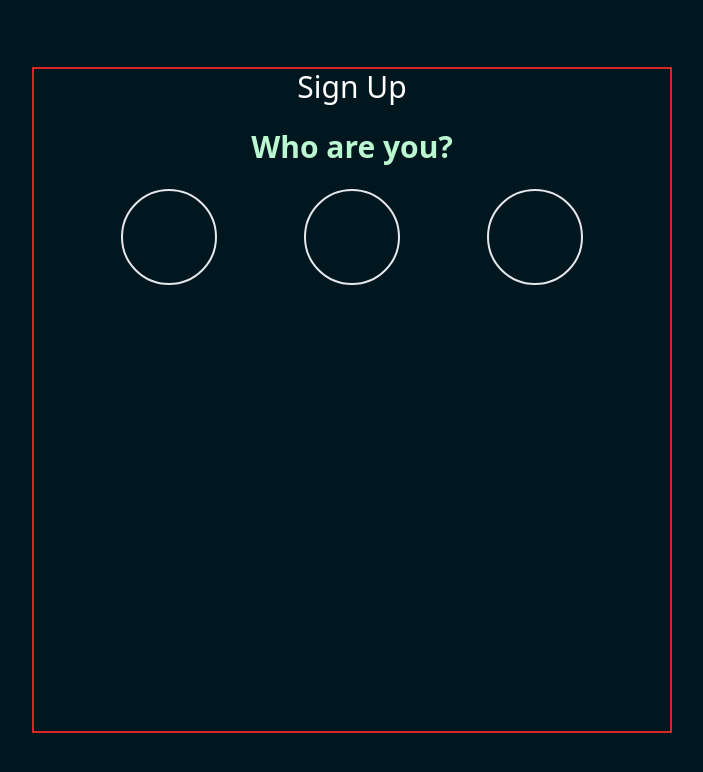
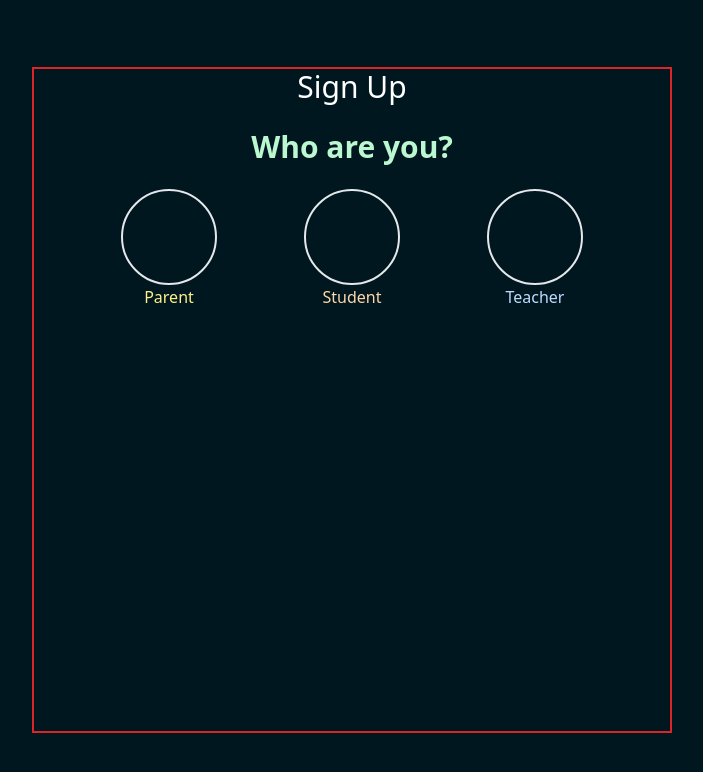
Before and after one commit to obuastella/School-101, a React (Create React App) app in the folder front-end/: page / in a window 1280 px wide. Shown: the top 772 px of the page, without its empty margins (288-991 px from the left). Built offline with nearby package versions, Linux system fonts and the light colour scheme.

Commit message:
WIP: Sign-up, profiles

```diff
--- a/front-end/src/pages/SignUp.jsx
+++ b/front-end/src/pages/SignUp.jsx
@@ -7,9 +7,18 @@ function SignUp() {
           Who are you?
         </h2>
         <div className="flex justify-evenly">
-          <div className="w-24 h-24 rounded-full border-2 "></div>
-          <div className="w-24 h-24 rounded-full border-2 "></div>
-          <div className="w-24 h-24 rounded-full border-2 "></div>
+          <div>
+            <div className="w-24 h-24 rounded-full border-2 "></div>
+            <h2 className="text-yellow-200">Parent</h2>
+          </div>
+          <div>
+            <div className="w-24 h-24 rounded-full border-2 "></div>
+            <h2 className="text-orange-200">Student</h2>
+          </div>
+          <div>
+            <div className="w-24 h-24 rounded-full border-2 "></div>
+            <h2 className="text-blue-200">Teacher</h2>
+          </div>
         </div>
       </div>
     </section>
@@ -17,3 +26,5 @@ function SignUp() {
 }
 
 export default SignUp;
+
+// TODO: Make the profile an array and loop through
```
